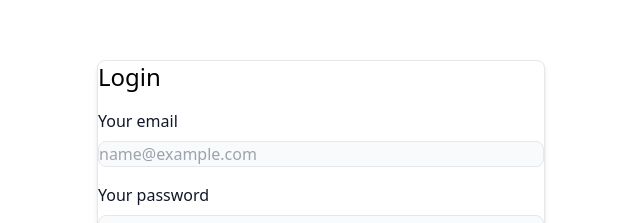
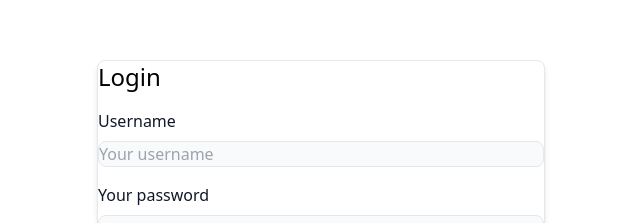
Before and after one commit to Ahmedmustaffa/ecommerce-react-app, a React (Vite) app in the folder client/: page /login in a window 1280 px wide. Shown: the part 209-432 px from the top of the page, without its empty margins (319-959 px from the left). Built offline with nearby package versions, Linux system fonts and the light colour scheme.

Commit message:
Change email input to username in Login component

```diff
--- a/client/src/components/Login.jsx
+++ b/client/src/components/Login.jsx
@@ -1,36 +1,49 @@
+// src/components/Login.jsx
 import { useState } from "react";
 import { Button, Card, Checkbox, HelperText, Label, TextInput } from "flowbite-react";
+import { useNavigate } from "react-router-dom";
+import { loginUser } from "../API/AuthApi";
 
 export function Login() {
-  const [formData, setFormData] = useState({ email: "", password: "" });
+  const navigate = useNavigate();
+  // Changed email to username
+  const [formData, setFormData] = useState({ username: "", password: "" });
   const [errors, setErrors] = useState({});
+  const [apiError, setApiError] = useState(""); // To show backend errors
 
   const handleChange = (e) => {
     setFormData({ ...formData, [e.target.id]: e.target.value });
-    if (errors[e.target.id]) {
-      setErrors({ ...errors, [e.target.id]: null });
-    }
+    if (errors[e.target.id]) setErrors({ ...errors, [e.target.id]: null });
+    setApiError("");
   };
 
   const validate = () => {
     const newErrors = {};
-
-    if (!formData.email) {
-      newErrors.email = "Email is required";
-    }
-
-    if (!formData.password) {
-      newErrors.password = "Password is required";
-    }
-
+    if (!formData.username) newErrors.username = "Username is required";
+    if (!formData.password) newErrors.password = "Password is required";
     setErrors(newErrors);
     return Object.keys(newErrors).length === 0;
   };
 
-  const handleSubmit = (e) => {
+  const handleSubmit = async (e) => {
     e.preventDefault();
     if (validate()) {
-      // TODO: Add login API call here
+      try {
+        // Match the backend property names (userName)
+        const response = await loginUser({
+            userName: formData.username,
+            password: formData.password
+        });
+
+        // Save token and redirect
+        localStorage.setItem("token", response.data.token);
+        console.log("Logged in successfully!");
+        navigate("/");
+
+      } catch (error) {
+        // Display error message from backend
+        setApiError(error.response?.data?.message || "Something went wrong logging in.");
+      }
     }
   };
 
@@ -39,26 +52,24 @@ export function Login() {
       <Card className="min-w-lg">
         <h3 className="dark:text-white text-2xl">Login</h3>
 
+        {apiError && <HelperText color="failure" className="text-center text-lg">{apiError}</HelperText>}
+
         <form onSubmit={handleSubmit} className="flex flex-col gap-4">
           <div>
-            <div className="mb-2 block">
-              <Label htmlFor="email">Your email</Label>
-            </div>
+            <div className="mb-2 block"><Label htmlFor="username">Username</Label></div>
             <TextInput
-              id="email"
-              type="email"
-              placeholder="name@example.com"
-              value={formData.email}
+              id="username"
+              type="text"
+              placeholder="Your username"
+              value={formData.username}
               onChange={handleChange}
-              color={errors.email ? "failure" : "gray"}
+              color={errors.username ? "failure" : "gray"}
             />
-            {errors.email && <HelperText color="failure">{errors.email}</HelperText>}
+            {errors.username && <HelperText color="failure">{errors.username}</HelperText>}
           </div>
 
           <div>
-            <div className="mb-2 block">
-              <Label htmlFor="password">Your password</Label>
-            </div>
+            <div className="mb-2 block"><Label htmlFor="password">Your password</Label></div>
             <TextInput
               id="password"
               type="password"
```
